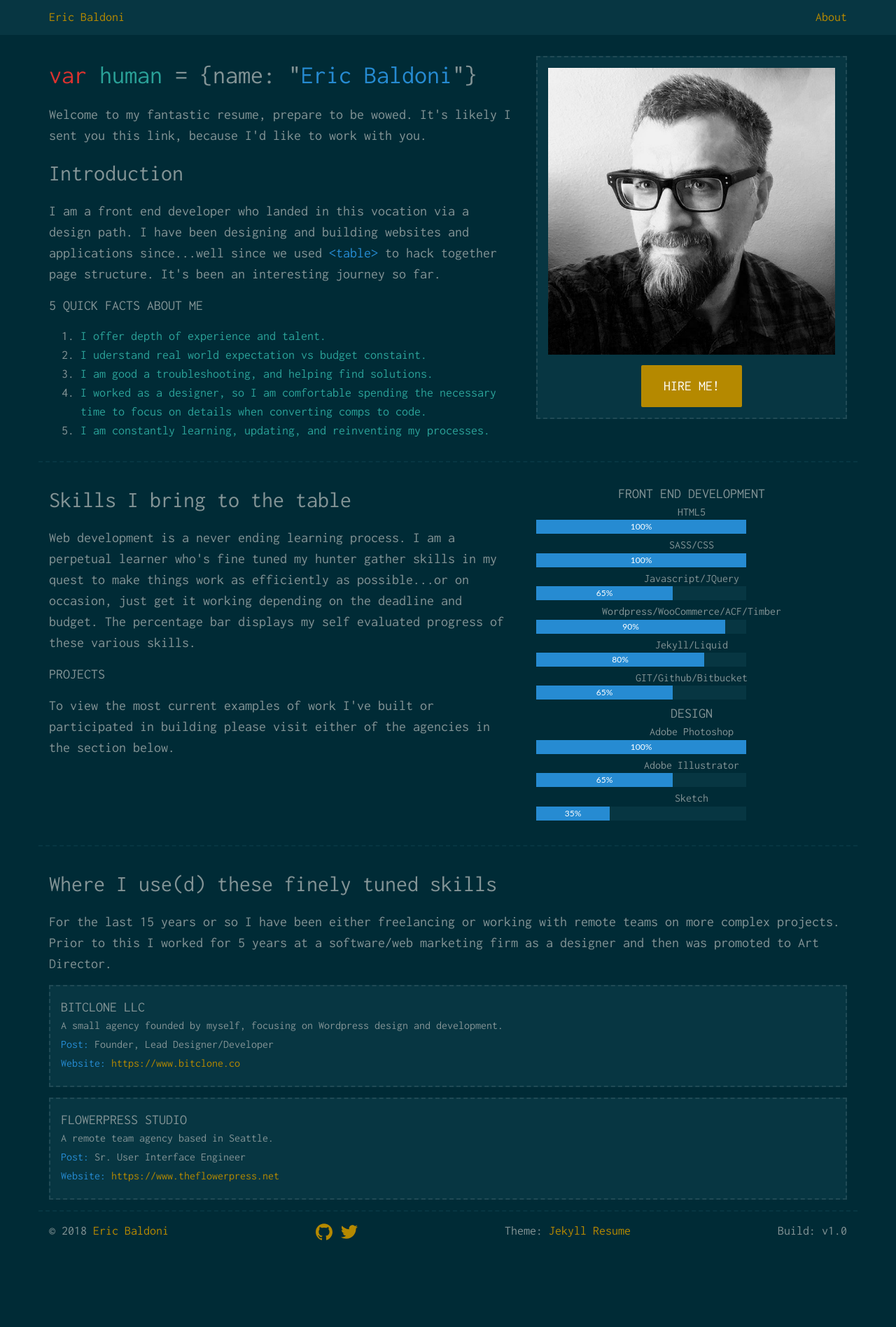
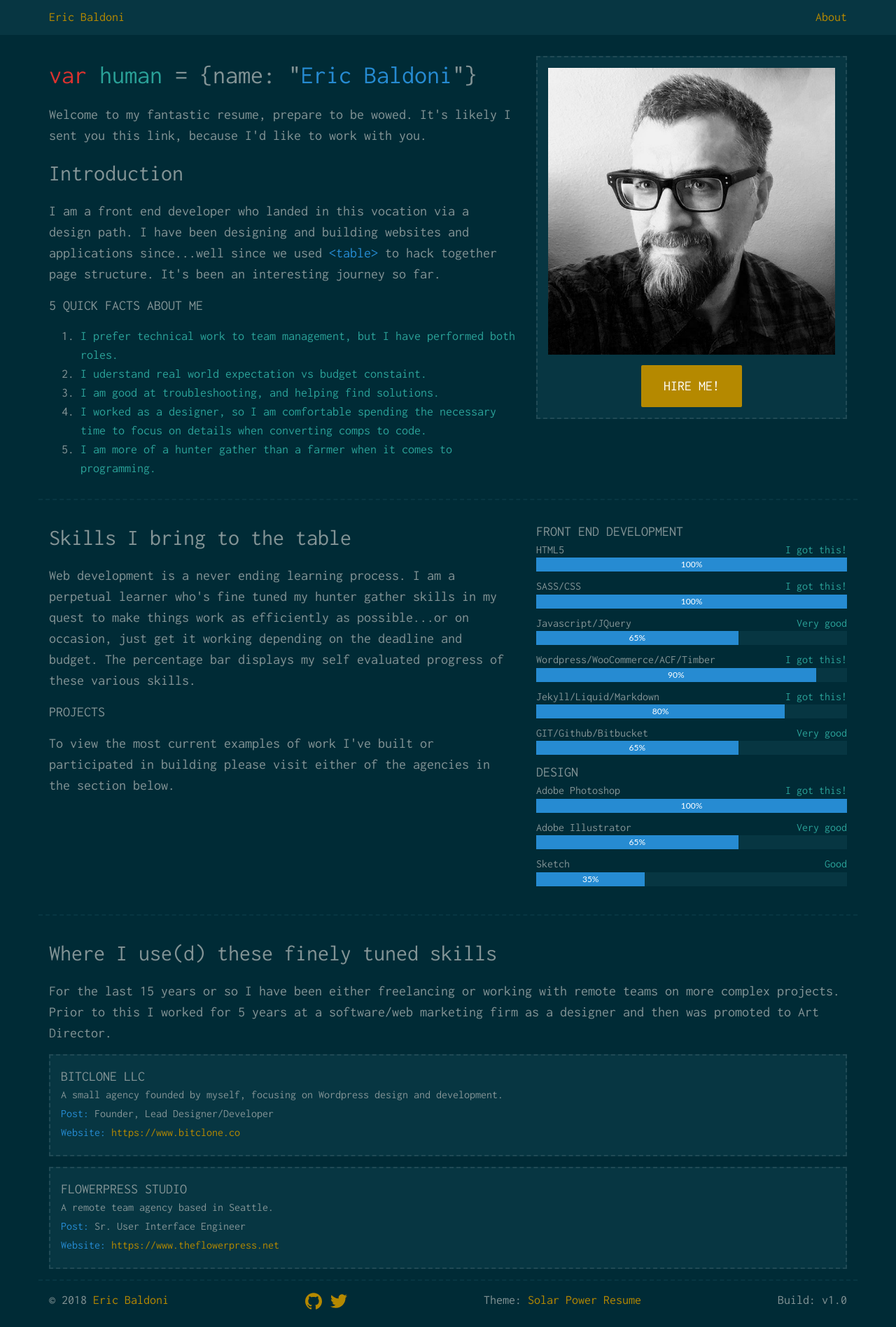
Before and after one commit to eric432/eric432.github.io, a Jekyll site: the page built from index.md, in a window 1280 px wide. Shown: the whole page at 70% size. Built offline with Jekyll 4.4.1, drawn with Linux system fonts in a browser that asks for light colours; before the commit the page ends 1798 px from its top, so only the background shows below that.

Commit message:
Skills adjustments

```diff
--- a/_data/skills.yml
+++ b/_data/skills.yml
@@ -10,7 +10,7 @@
       percent: 65%
     - title: Wordpress/WooCommerce/ACF/Timber
       percent: 90%
-    - title: Jekyll/Liquid
+    - title: Jekyll/Liquid/Markdown
       percent: 80%
     - title: GIT/Github/Bitbucket
       percent: 65%
--- a/_includes/footer.html
+++ b/_includes/footer.html
@@ -9,7 +9,7 @@
           {% include icon-twitter.html %}
       </li>
       <li>Theme:
-        <a href="https://github.com/eric432/eric432.github.io" title="Resume theme">Jekyll Resume</a></li>
+        <a href="https://github.com/eric432/eric432.github.io" title="Resume theme">Solar Power Resume</a></li>
       <li>Build:
         <span>v1.0</span>
       </li>
@@ -20,6 +20,20 @@
 <script>
   $('.progress-bar .progress-bar__fill span').each(function () {
     var percent = $(this).html();
+    var level = percent.replace('%', '');
+    var level = parseInt(level);
+    if (level > 0 && level < 25) {
+      level = 'Working on it'
+      } else if (level > 25 && level < 50) {
+        level = 'Good';
+      }
+      else if (level > 50 && level < 75) {
+        level = 'Very good';
+      }
+      else if (level > 75) {
+        level = 'I got this!';
+      };
     $(this).parent().css('width', percent);
+    $(this).parent().parent().parent().parent().find('span.js-skills-level').html(level);
   });
 </script>
--- a/_layouts/home.html
+++ b/_layouts/home.html
@@ -13,14 +13,14 @@ title: home
         <code>&lt;table&gt;</code> to hack together page structure. It's been an interesting journey so far.</p>
       <h3>5 quick facts about me</h3>
       <ol class="five-facts">
-        <li><span>I offer depth of experience and talent.</span></li>
+        <li><span>I prefer technical work to team management, but I have performed both roles.</span></li>
         <li><span>I uderstand real world expectation vs budget constaint.</span></li>
-        <li><span>I am good a troubleshooting, and helping find solutions.</span></li>
+        <li><span>I am good at troubleshooting, and helping find solutions.</span></li>
         <li><span>I worked as a designer, so I am comfortable spending the necessary time to focus on details when converting comps to code.</span></li>
-        <li><span>I am constantly learning, updating, and reinventing my processes.</span></li>
+        <li><span>I am more of a hunter gather than a farmer when it comes to programming.</span></li>
       </ol>
     </article>
-    <aside class="layout__side">
+    <aside class="layout__side center">
         {% include sidebar.html %}
     </aside>
   </div>
@@ -41,6 +41,7 @@ title: home
                   <dt>{{skills.title}}</dt>
                   {% for skill in skills.skill %}
                   <dd>{{skill.title}}
+                    <span class="progress-bar__skills-level js-skills-level"></span>
                     <div class="progress-bar">
                       <div class="progress-bar__track">
                         <div class="progress-bar__fill">
--- a/_sass/resume/_base.scss
+++ b/_sass/resume/_base.scss
@@ -152,7 +152,9 @@ main,
     &__side {
       margin: 0 15px;
       width: 40%;
-      text-align: center;
+      &.center {
+        text-align: center;
+      }
     }
   }
 }
@@ -227,7 +229,15 @@ main,
 }
 .progress-bar {
   width: 100%;
-  max-width: 300px;
+  max-width: 450px;
+  margin-bottom: 10px;
+  &__skills-level {
+    color: $teal-light;
+    display: block;
+    @include medium {
+      float: right;
+    }
+  }
   &__track {
     position: relative;
     width: 100%;
```
Also changed, not shown: about.md (+1 -1 lines).
